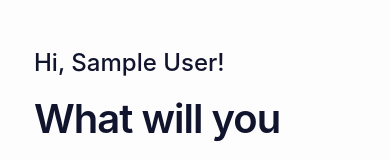
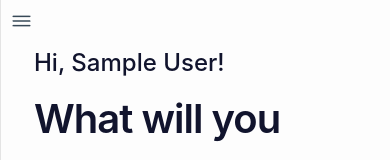
Before and after one commit to IgorCavliuc/batman-client, a React (Create React App) app: page / in a window 390 px wide. Shown: the top 160 px of the page. Built offline with nearby package versions, Linux system fonts and the light colour scheme; no server answers; sample sign-in values are in the browser's storage.

Commit message:
fix loyaut

```diff
--- a/src/App.tsx
+++ b/src/App.tsx
@@ -23,7 +23,8 @@ interface DecodedToken {
   exp: number;
 }
 
-export const AuthorisedAccount = ({ component }: any) => {
+export const Authorised = ({ component }: any) => {
+  const location = useLocation()
 
   useEffect(() => {
     const accessToken = sessionStorage.getItem('accessToken');
@@ -42,73 +43,66 @@ export const AuthorisedAccount = ({ component }: any) => {
       }
     }
   }, []);
-
-
-  const accessToken =  sessionStorage.getItem('accessToken')
-  return accessToken ? (
-    <div className="batman-store">
-      <Navbar />
-      {component}
-    </div>
-  ) : (
-    <Navigate to={"/signin"} />
-  );
-};
-export const NotAuthorisedAccount = ({ component }: any) => {
-  const login = sessionStorage.getItem("accessToken") ?? "";
+  const sectionPath = location?.pathname?.split("section")?.[1]?.split("/")[1];
 
   return (
     <div className="batman-store">
-      {!login ? component : <Navigate to={"/"} />}
+      <Navbar />
+      <Routes>
+        <Route path="*" element={<Navigate to="/" />} />
+      <Route path="/" element={ <Body />} />
+      <Route
+        path="/profile"
+        element={ <Profile />} />
+      <Route
+        path="/create-post"
+        element={ <AddPost />} />
+      <Route
+        path={"/section/" + sectionPath}
+        element={
+           <Product name={sectionPath} />}
+      />
+      <Route path={`/section/${sectionPath}/:productId`} element={<ProductDetail  />}
+      />
+    </Routes>
+    </div>
+  )
+};
+export const Unauthorised = ({ component }: any) => {
+  return (
+    <div className="batman-store">
+      <Routes>
+        <Route
+          path="/signin"
+          element={<SignIn />}
+        />
+        <Route
+          path="/signup"
+          element={<SignUp />}
+        />
+        <Route path="*" element={<Navigate to="signin" />} />
+
+      </Routes>
     </div>
   );
 };
 
 function App({ user, updateUser }: any) {
-  const location = useLocation();
+  const accessToken =  sessionStorage.getItem('accessToken')
 
-  const sectionPath = location?.pathname?.split("section")?.[1]?.split("/")[1];
-
-  // const accessToken =  sessionStorage.getItem('accessToken')
   useEffect(() => {
     const userData:any = localStorage.getItem('userData')
     const userObjectData = JSON.parse(userData)
     updateUser(userObjectData)
   }, [updateUser]);
 
+  const Page = accessToken ? Authorised : Unauthorised
 
   return (
     <div className="batman-store">
-      <Routes>
-        <Route
-          path="/signin"
-          element={<NotAuthorisedAccount component={<SignIn />} />}
-        />
-        <Route
-          path="/signup"
-          element={<NotAuthorisedAccount component={<SignUp />} />}
-        />
 
-        <Route path="/" element={<AuthorisedAccount component={<Body />} />} />
-        <Route
-          path="/profile"
-          element={<AuthorisedAccount component={<Profile />} />}
-        />
-        <Route
-          path="/create-post"
-          element={<AuthorisedAccount component={<AddPost />} />}
-        />
-        <Route
-          path={"/section/" + sectionPath}
-          element={
-            <AuthorisedAccount component={<Product name={sectionPath} />} />
-          }
-        />
-        <Route path={`/section/${sectionPath}/:productId`} element={
-          <AuthorisedAccount component={<ProductDetail  />} />
-        }
-               />
-      </Routes>
+<Page/>
+
     </div>
   );
 }
--- a/src/Companent/Navbar/index.tsx
+++ b/src/Companent/Navbar/index.tsx
@@ -2,8 +2,11 @@ import "./style/index.scss";
 import { NavigationList, NavigationProfile, Button } from "../../ui";
 import { NavLink } from "react-router-dom";
 import { connect } from "react-redux";
+import { useState } from "react";
+import ClassNames from "classnames";
 
 const BatmanLogoIco = require("../ico/1.png");
+const MenuBergerIco = require("../../img/menu.png");
 
 // const HomeIco = require("../../ui/img/home.svg");
 const SignInIco = require("../ico/key.svg").default;
@@ -19,9 +22,19 @@ const NonProfile = () => {
 };
 
 const Navbar = ({ user }: any) => {
+const [openBurger, setOpenBurger] = useState(false)
 
+
+  const classBurgerName = ClassNames("batman-store__header", {
+    "batman-store__header--open": openBurger,
+  });
   return (
-    <div className="batman-store__header">
+    <>
+   <div className='batman-store__header--menu' onClick={()=>setOpenBurger(!openBurger)}>
+        <img src={MenuBergerIco} alt="MenuBergerIco" />
+      </div>
+    <div className={classBurgerName}>
+
       <div className="batman-store__header-container">
         <div className="batman-store__header-container_logo">
           <NavLink to="/">
@@ -45,6 +58,7 @@ const Navbar = ({ user }: any) => {
       </div>
       {user? <NavigationProfile user={user}/> : <NonProfile />}
     </div>
+    </>
   );
 };
 
--- a/src/Companent/Navbar/style/index.scss
+++ b/src/Companent/Navbar/style/index.scss
@@ -1,5 +1,6 @@
 .batman-store {
   width: 100%;
+  transition: .3s;
   &__header{
     &-button--active{
       & .batman-ui--button--theme-added{
@@ -52,8 +53,24 @@
   }
 }
 
-@media only screen and (max-width: 960px) {
-  .batman-store__header {
-    display: none;
+.batman-store__header--menu{
+  display: none;
+  width: 100%;
+  padding: 10px;
+}
+@media only screen and (max-width: 1100px) {
+  .batman-store__header:not(.batman-store__header--open) > * {
+display: none;
+    z-index: 20;
+    padding-right: 50px;
+
+  }
+  .batman-store__header--menu{
+    display: block;
+    position: absolute;
+    top: 0;
+    left: 0;
+    z-index: 21;
+    cursor: pointer
   }
 }
--- a/src/Companent/Product/style/index.scss
+++ b/src/Companent/Product/style/index.scss
@@ -4,5 +4,6 @@
   &-wrapper {
     display: flex;
     flex-wrap: wrap;
+    justify-content: center;
   }
 }
--- a/src/ui/NavigationList/stytle.scss
+++ b/src/ui/NavigationList/stytle.scss
@@ -7,6 +7,8 @@
     flex-direction: column;
     justify-content: space-between;
     border-right: 1px solid #e4e4e4;
+background-color: white;
+    z-index: 20;
   }
   &__header-container {
     &_logo > a {
@@ -38,3 +40,12 @@
     }
   }
 }
+
+@media only screen and (max-width: 1100px) {
+
+  .batman-store {
+    &__header {
+      position: absolute;
+    }
+  }
+}
--- a/src/ui/ProductCard/style/index.scss
+++ b/src/ui/ProductCard/style/index.scss
@@ -3,15 +3,14 @@
   width: 100%;
   height: 100%;
   max-width: 210px;
-  max-height: 260px;
+  min-height: 260px;
   background: #ffffff;
   border: 1px solid #f3f3f3;
   box-shadow: 0px 5px 10px rgba(30, 114, 227, 0.12);
   border-radius: 40px;
   padding: 30px;
   transition: 0.5s;
-  margin-right: 50px;
-  margin-bottom: 20px;
+  margin: 25px;
   p {
     margin: 0;
     padding: 0;
```
Also changed, not shown: src/img/menu.png (added).
